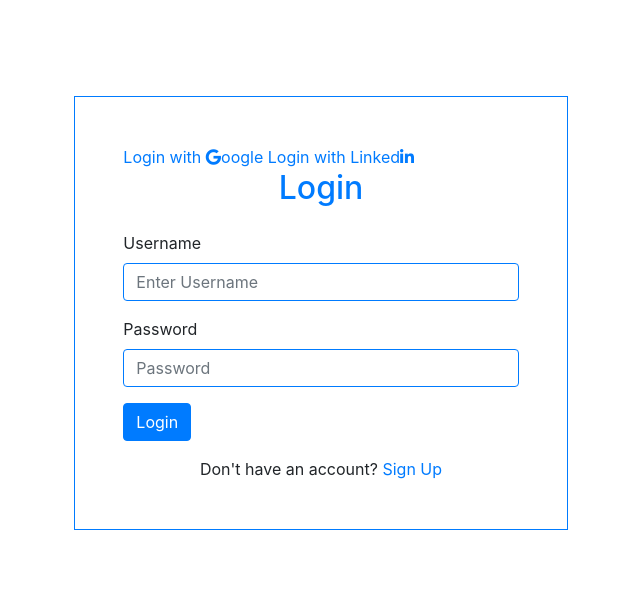
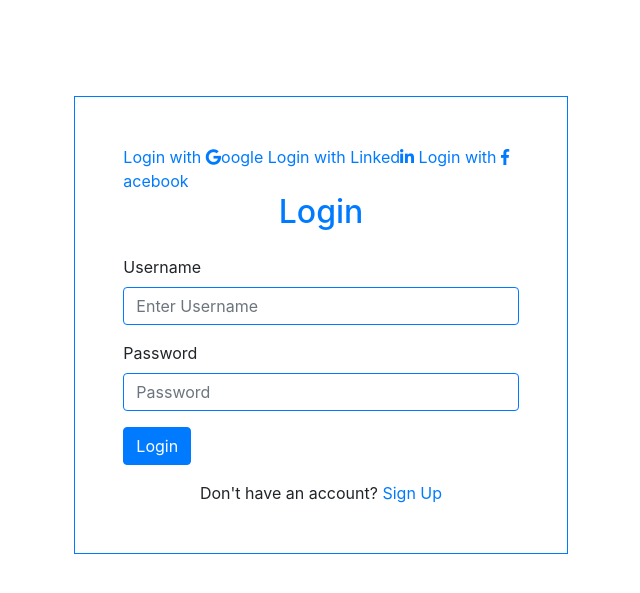
Before and after one commit to devmahmud/Django-Poll-App, a Django app: page /accounts/login/ in a window 1280 px wide. Shown: the part 56-649 px from the top of the page, without its empty margins (319-959 px from the left). Run offline with Django 3.2, Linux system fonts and the light colour scheme; some libraries are stand-ins or nearby versions.

Commit message:
Update login.html for facebook login

```diff
--- a/accounts/templates/accounts/login.html
+++ b/accounts/templates/accounts/login.html
@@ -12,6 +12,10 @@
                 <a href="{% url 'social:begin' 'linkedin-oauth2' %}" class="social-login-link" data-tooltip="Login with LinkedIn">
                     Login with Linked<i class="fab fa-linkedin-in social-login-icon"></i>
                 </a>
+                <a href="{% url 'social:begin' 'facebook' %}" class="social-login-link" data-tooltip="Login with Facebook">
+                    Login with <i class="fab fa-facebook-f social-login-icon"></i>acebook
+                </a>
+
             </div>
             <h2 class="text-center mb-4 text-primary">Login</h2>
             {% if messages %}
```
